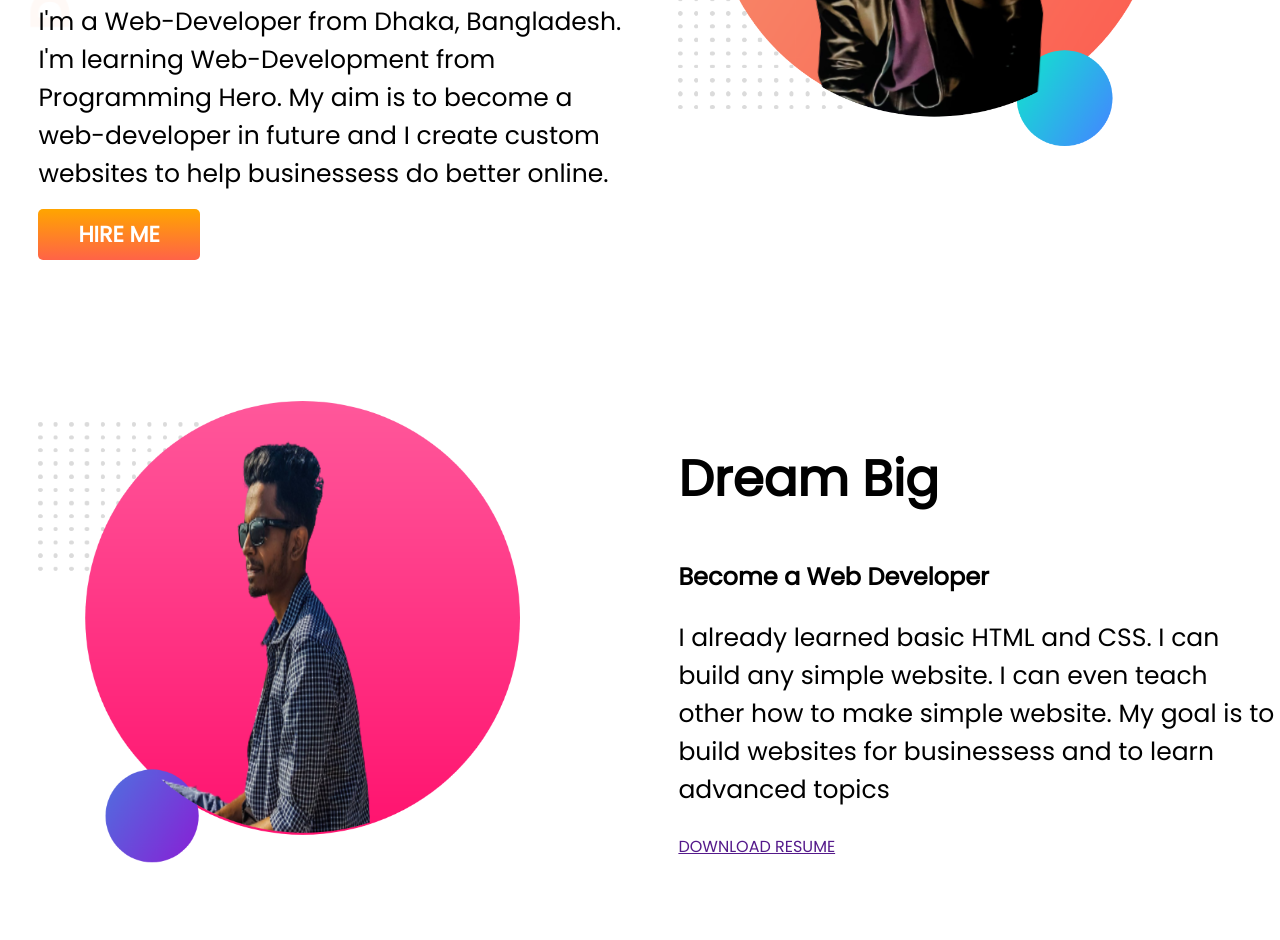
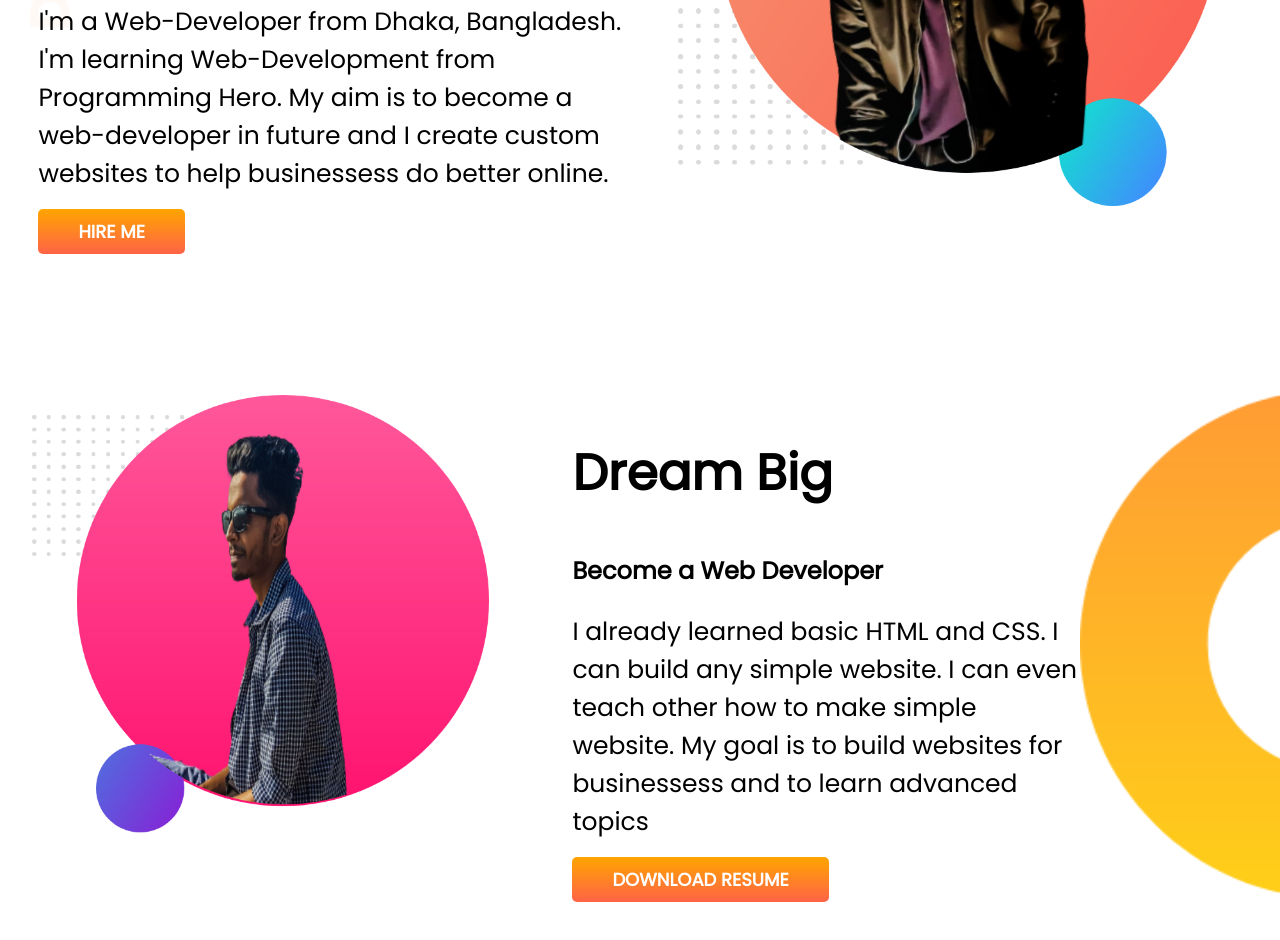
Before and after one commit to Jimy-JosephN5/Developer-Portfolio, a plain HTML site: page index.html in a window 1280 px wide. Shown: the part 332-1272 px from the top of the page. Drawn offline with Linux system fonts and the light colour scheme.

Commit message:
size correction

```diff
--- a/index.html
+++ b/index.html
@@ -23,6 +23,7 @@
         <img src="/images/my portfolio jimy.png" alt="my-portfolio">
     </div>
    </section>
+
    <section class="dream-big">
        <div class="half-width">
            <img src="/images/dream-big.png" alt="dream-big">
@@ -31,7 +32,7 @@
            <h1>Dream Big</h1>
            <h2>Become a Web Developer</h2>
            <p>I already learned basic HTML and CSS. I can build any simple website. I can even teach other how to make simple website. My goal is to build websites for businessess and to learn advanced topics</p>
-           <a target="blank" href="">DOWNLOAD RESUME</a>
+           <a class="link-button" target="blank" href="">DOWNLOAD RESUME</a>
        </div>
    </section>
 
--- a/style.css
+++ b/style.css
@@ -20,14 +20,14 @@ section {
   padding-left: 3%;
 }
 .half-width img {
-  width: 80%;
+  width: 90%;
 }
 .link-button {
   text-decoration: none;
   background-image: linear-gradient(orange, tomato);
   color: white;
   font-weight: 700;
-  font-size: 22px;
+  font-size: 18px;
   padding: 10px 40px;
   border-radius: 5px;
 }
@@ -35,3 +35,11 @@ section {
   background-image: url(/images/top-banner.png);
   background-repeat: no-repeat;
 }
+.dream-big {
+  background-image: url(/images/dream-bg.png);
+  background-repeat: no-repeat;
+  background-position: right;
+  background-size: 150px;
+  background-size: 200px;
+  padding-right: 200px;
+}
```
